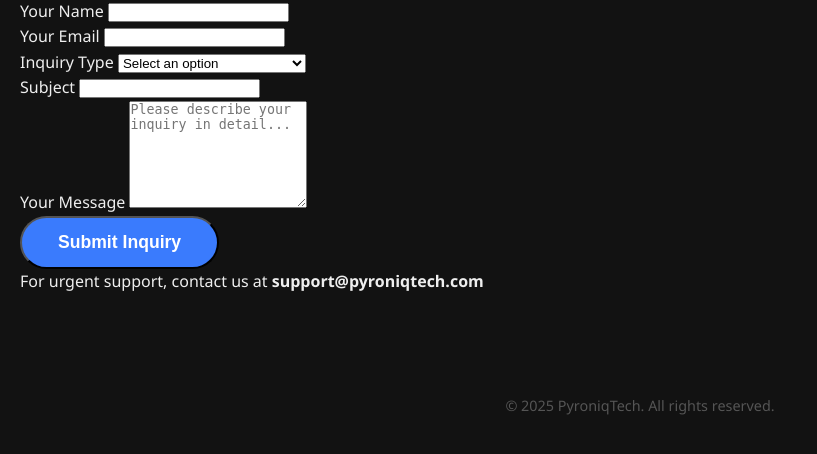
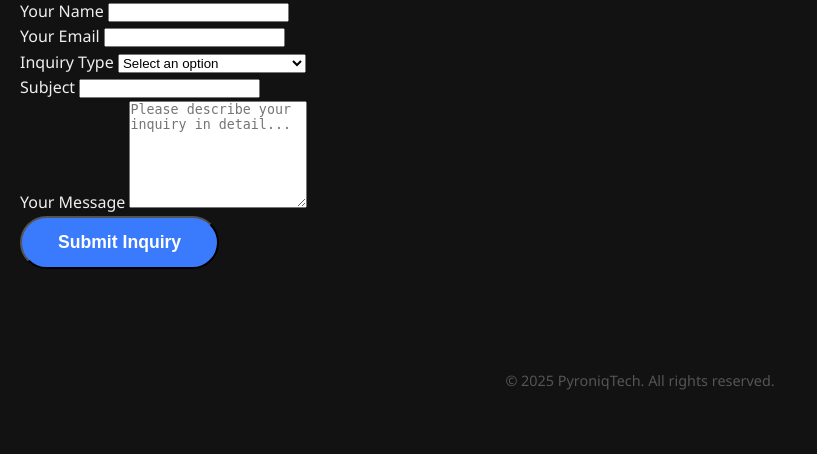
Before and after one commit to PyroniqTech/PyroniqTech, a Django app: page /support/general/ in a window 1280 px wide. Shown: the part 131-585 px from the top of the page, without its empty margins (0-817 px from the left). Run offline with Django 5.2, Linux system fonts and the light colour scheme.

Commit message:
Update general.html

```diff
--- a/main/templates/support/general.html
+++ b/main/templates/support/general.html
@@ -68,9 +68,6 @@
                         </div>
                     </form>
 
-                    <div class="text-center mt-4 small text-muted">
-                        For urgent support, contact us at <strong>support@pyroniqtech.com</strong>
-                    </div>
 
                 </div>
             </div>
```
